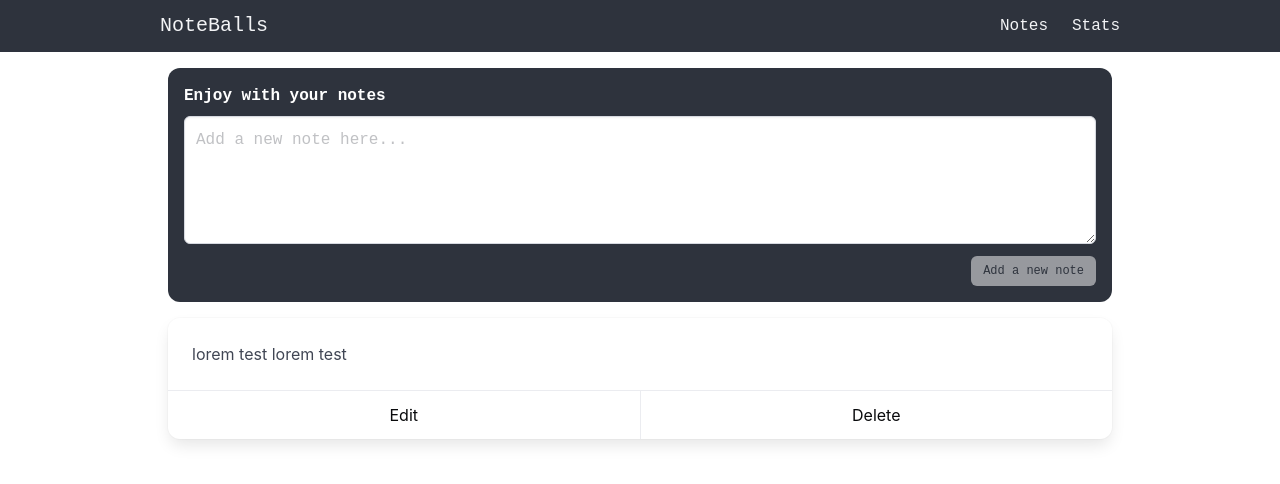
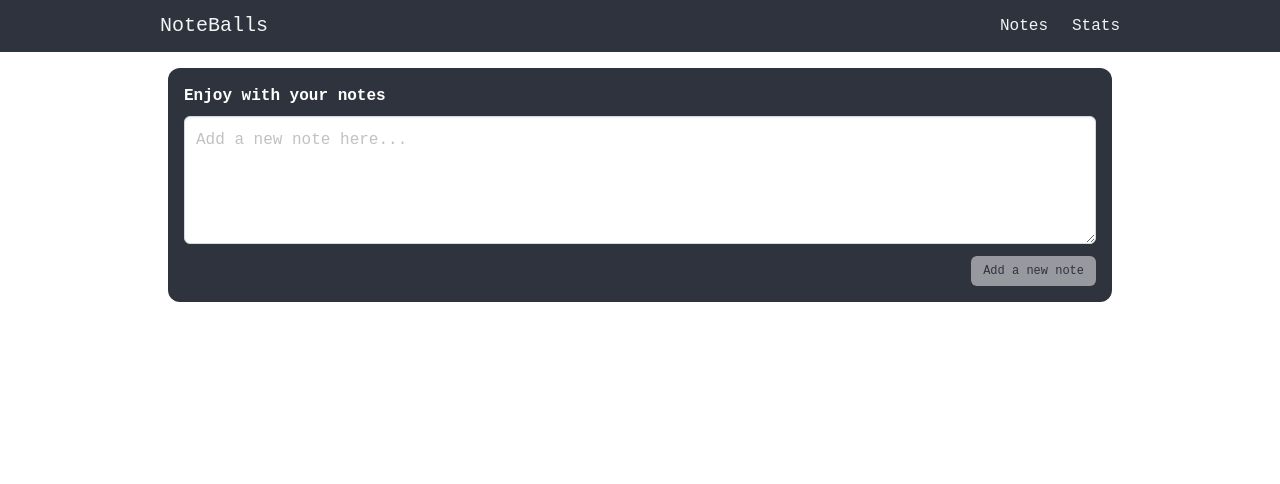
Before and after one commit to rmoongit/note-balls, a Vue app: page /#/ in a window 1280 px wide. Shown: the top 484 px of the page. Built offline with nearby package versions, Linux system fonts and the light colour scheme; the HTML template or start-up script is replaced by a standard one.

Commit message:
feat: added Note characters length

```diff
--- a/src/App.vue
+++ b/src/App.vue
@@ -8,10 +8,10 @@
 </template>
 
 <script setup>
-import Wrapper from "@/components/Wrapper.vue";
-import NavBar from "@/components/NavBar.vue";
+import Wrapper from '@/components/Wrapper.vue';
+import NavBar from '@/components/NavBar.vue';
 </script>
 
 <style>
-@import "bulma/css/bulma.min.css";
+@import 'bulma/css/bulma.min.css';
 </style>
--- a/src/components/NoteItem.vue
+++ b/src/components/NoteItem.vue
@@ -1,8 +1,11 @@
 <template>
-    <div class="card">
+  <div class="card is-family-code">
     <div class="card-content">
       <div class="content">
-                {{ note.text }}
+        <p class="mb-4">{{ note.text }}</p>
+        <div class="has-text-right">
+          <small class="has-text-grey-light">{{ charactersLength }}</small>
+        </div>
       </div>
     </div>
     <footer class="card-footer">
@@ -13,13 +16,19 @@
 </template>
 
 <script setup>
-import { defineProps } from 'vue';
+import { defineProps, computed } from 'vue';
 
-defineProps({
+const props = defineProps({
   note: {
     type: Object,
     required: true,
     default: () => ({}),
   },
 });
+
+const charactersLength = computed(() => {
+  const charLength = props.note.text.length;
+  const description = charLength > 1 ? 'characters' : 'character';
+  return `${charLength} ${description}`;
+});
 </script>
--- a/src/views/NotesView.vue
+++ b/src/views/NotesView.vue
@@ -12,12 +12,7 @@ import NoteItem from '@/components/NoteItem.vue';
 import { ref } from 'vue';
 
 const textValue = ref('');
-const notes = ref([
-    {
-        id: 1,
-        text: 'lorem test lorem test',
-    },
-]);
+const notes = ref([]);
 
 const handleTextValue = (newValue) => {
   textValue.value = newValue;
```
Also changed, not shown: src/components/NavBar.vue (+5 -17 lines), .prettierrc.json, src/components/NoteField.vue (indentation only). Lines whose indentation alone changed are shown as unchanged.
